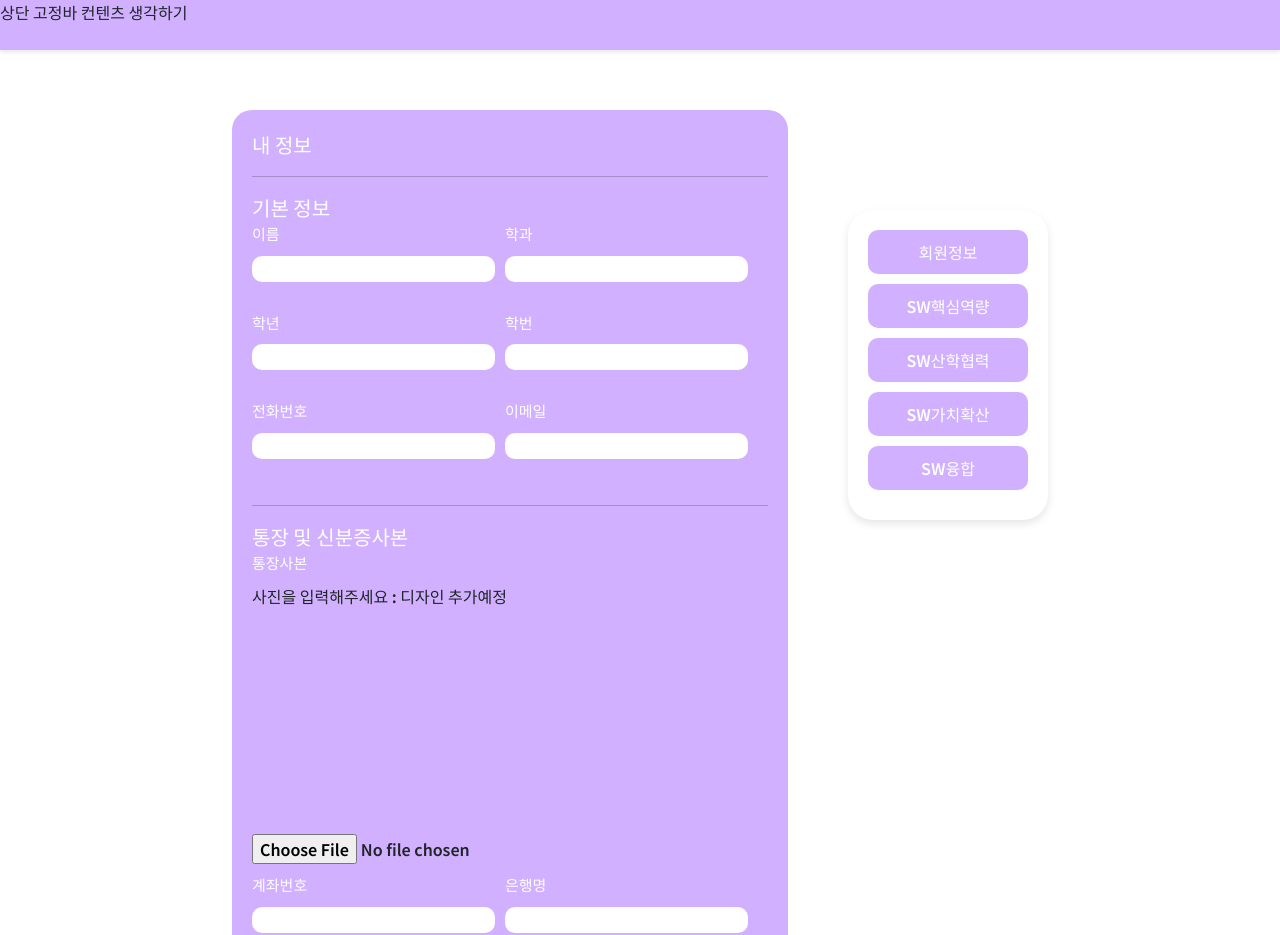
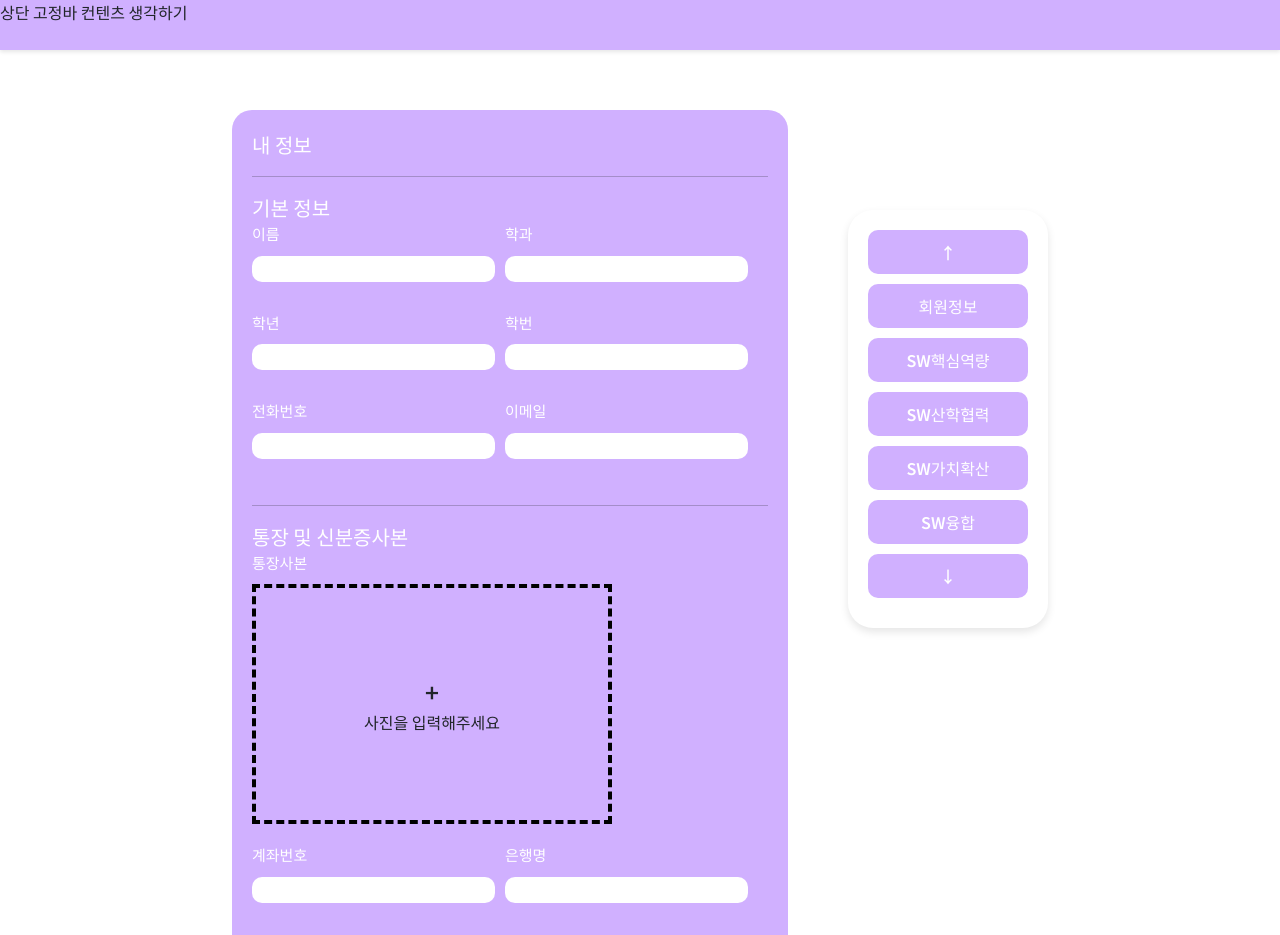
Before and after one commit to Koh-Du-Beom/Old-version-Jamie-Point, a React (Create React App) app: page /info in a window 1280 px wide. Shown: the top 935 px of the page. Built offline with nearby package versions, Linux system fonts and the light colour scheme.

Commit message:
imageControler style change

```diff
--- a/src/components/ImageControler.tsx
+++ b/src/components/ImageControler.tsx
@@ -1,5 +1,5 @@
 import classes from '../styles/components/ImageControler.module.css';
-import { useState } from 'react';
+import { useState, useRef } from 'react';
 interface ImageControlerProps {
 	onImageChange : (file : File | null) => void;
 }
@@ -7,6 +7,8 @@ interface ImageControlerProps {
 const ImageControler : React.FC<ImageControlerProps> = ({onImageChange}) => {
 
 	const [imgURL, setImgURL] = useState<string | null>(null);
+	const fileInputRef = useRef<HTMLInputElement>(null);
+
 	const handleFileChange = (event: React.ChangeEvent<HTMLInputElement>) => {
     if (event.target.files && event.target.files[0]) {
         const selectedFile = event.target.files[0];
@@ -17,21 +19,29 @@ const ImageControler : React.FC<ImageControlerProps> = ({onImageChange}) => {
         onImageChange(null);
         setImgURL(null);
     }
-};
+	};
 
+	const handleImageContainerClick = () => {
+		fileInputRef.current?.click();
+	}
+
+	const handleCloseButtonClick = () => {
+		setImgURL(null);
+	}
 
 	return (
-		<div>
-			{
-				imgURL ?
-				<div className={classes.imageContainer}>
-					<img src={imgURL} alt='imgURL'/>
-				</div> :
-				<div className={classes.imageContainer}>
-					사진을 입력해주세요 : 디자인 추가예정
+		<div className={`${classes.imageContainer} ${imgURL ? classes.solidBorder : null}`} onClick={handleImageContainerClick}>
+			{!imgURL? (
+				<div className={classes.uploadPrompt}>
+					<div className={classes.plusIcon}>+</div>
+					<div>사진을 입력해주세요</div>
 				</div>
-			}
-			<input type="file" accept="image/*" onChange={handleFileChange} />
+			): <img src={imgURL} alt='Uploaded'/>}
+			<input
+				ref={fileInputRef}
+				type="file"
+				accept="image/*"
+				onChange={handleFileChange}/>
 		</div>
 
 	)
--- a/src/stores/data/ActivityDropDown.data.ts
+++ b/src/stores/data/ActivityDropDown.data.ts
@@ -412,7 +412,7 @@ const ActivityDropDownData = [
         program : '연구활동',
         types : [
           {
-            type : '논문 게재 - 국내학괴/국외학외/국내저널/해외저널/SCIE 저널(SW 중심대학 사사표기시)',
+            type : '논문 게재 - 국내, 국외학회/국내, 해외, SCIE 저널(SW 중심대학 사사표기시)',
             points : [
               {
                 topic : '대상',
--- a/src/stores/data/RightNavBarData.data.ts
+++ b/src/stores/data/RightNavBarData.data.ts
@@ -2,6 +2,10 @@ import { NavigateFunction } from "react-router-dom"
 const rightNavBarData = (navigate : NavigateFunction) => {
 	//받아온 데이터가 없으면 새로 만들어주는 페이지로 이동하는 식으로 구현해야할듯.
 	return [
+		{
+			title: '↑',
+      onClick: () => window.scrollTo({ top: 0, behavior: 'smooth' }),
+		},
 		{
 			title : '회원정보',
 			onClick : () => {navigate('/info')},
@@ -22,6 +26,10 @@ const rightNavBarData = (navigate : NavigateFunction) => {
 			title : 'SW융합',
 			onClick : () => {navigate('/activity/SW융합역량')},
 		},
+		{
+			title: '↓',
+      onClick: () => window.scrollTo({ top: document.body.scrollHeight, behavior: 'smooth' }),
+		}
 
 	]
 
--- a/src/styles/components/ImageControler.module.css
+++ b/src/styles/components/ImageControler.module.css
@@ -3,6 +3,23 @@
 	height: 240px;
 	margin: 10px 0;
 	overflow: hidden;
+	border: 4px dashed #000000;
+	display: flex;
+	justify-content: center;
+	align-items: center;
+	cursor: pointer;
+}
+
+.imageContainer.solidBorder{
+	border: 2px solid #000000;
+}
+
+.uploadPrompt{
+	text-align: center;
+}
+
+.plusIcon{
+	font-size: 24px;
 }
 
 .imageContainer img {
@@ -10,3 +27,7 @@
 	height: 100%;
 	object-fit: cover;
 }
+
+input[type="file"]{
+	display: none;
+}
```
